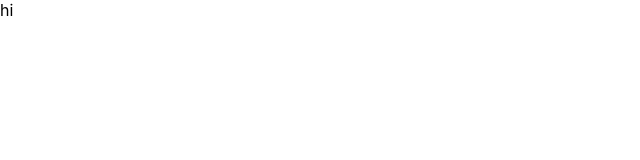
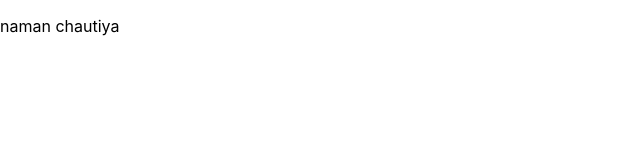
Before and after one commit to shivamtechnical/box-office, a React (Create React App) app: page / in a window 1280 px wide. Shown: the top 160 px of the page, without its empty margins (0-640 px from the left). Built offline with nearby package versions, Linux system fonts and the light colour scheme.

Commit message:
added react-router

```diff
--- a/src/App.js
+++ b/src/App.js
@@ -1,7 +1,24 @@
 import React from "react";
+import { BrowserRouter, Routes, Route } from "react-router-dom";
+function App() {
+  return (
+    <BrowserRouter>
+      <Routes>
+        <Route exact path="/" element={<p>naman chautiya</p>}></Route>
 
-function App() {
-  return <div>hi</div>;
+        <Route
+          exact
+          path="/started"
+          element={<p>this is new address</p>}
+        ></Route>
+
+        <Route> this is error</Route>
+      </Routes>
+
+      {/* <Routes>
+      </Routes> */}
+    </BrowserRouter>
+  );
 }
 
 export default App;
--- a/src/index.js
+++ b/src/index.js
@@ -1,10 +1,13 @@
 import React from "react";
-import ReactDOM from "react-dom/client";
+// import { StrictMode } from "react";
+import { createRoot } from "react-dom/client";
+//import { BrowserRouter } from "react-router-dom";
 import "./index.css";
 import App from "./App";
 import reportWebVitals from "./reportWebVitals";
 
-const root = ReactDOM.createRoot(document.getElementById("root"));
+const container = document.getElementById("root");
+const root = createRoot(container);
 root.render(<App />);
 
 // If you want to start measuring performance in your app, pass a function
```
Also changed, not shown: package.json (+8 -8 lines), 1 other file (tests, documents, lock files or other folders).
